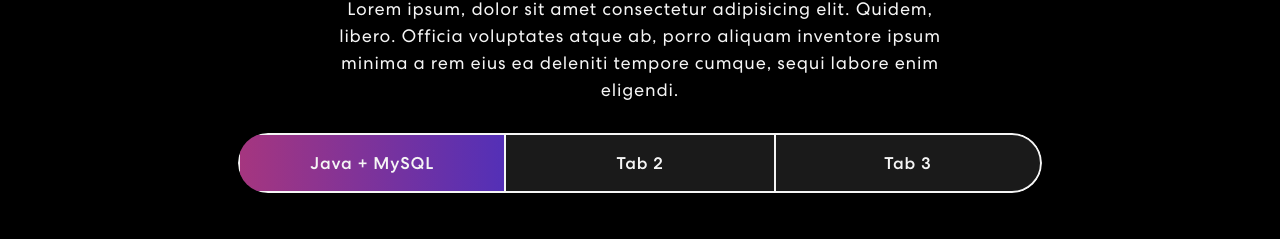
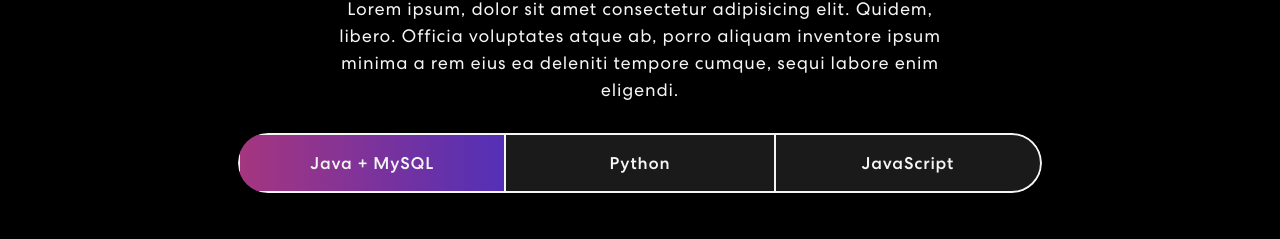
Before and after one commit to EloyVigil/personal-portfolio, a React (Create React App) app: page / in a window 1280 px wide. Shown: the part 1554-1793 px from the top of the page. Built offline with nearby package versions, Linux system fonts and the light colour scheme.

Commit message:
Updated Tabs

```diff
--- a/src/components/Projects.jsx
+++ b/src/components/Projects.jsx
@@ -63,10 +63,10 @@
                                     <Nav.Link eventKey="first">Java + MySQL</Nav.Link>
                                 </Nav.Item>
                                 <Nav.Item>
-                                    <Nav.Link eventKey="second">Tab 2</Nav.Link>
+                                    <Nav.Link eventKey="second">Python</Nav.Link>
                                 </Nav.Item>
                                 <Nav.Item>
-                                    <Nav.Link eventKey="third">Tab 3</Nav.Link>
+                                    <Nav.Link eventKey="third">JavaScript</Nav.Link>
                                 </Nav.Item>
                             </Nav>
                             <Tab.Content>
```
